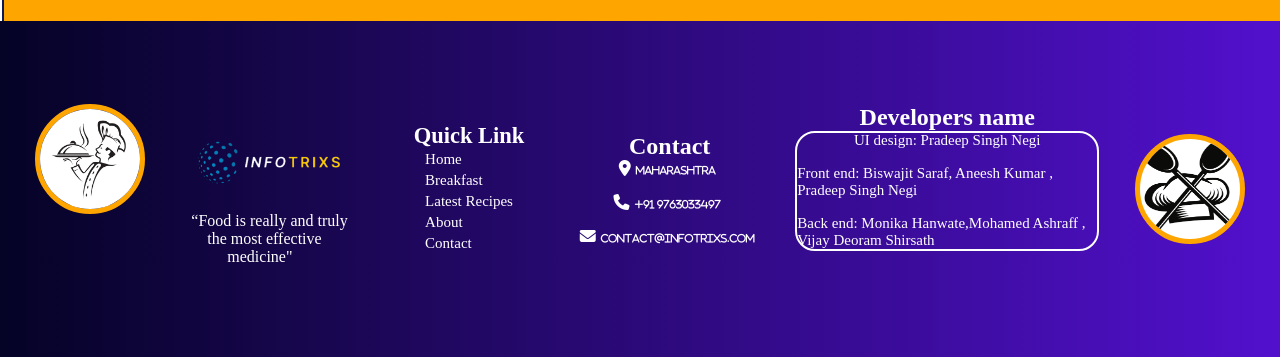
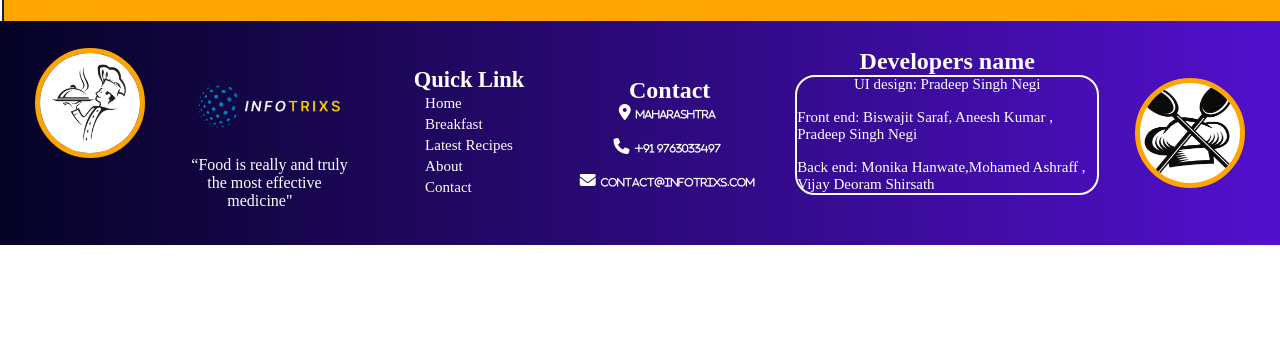
Before and after one commit to Biswa4414/Infotrix-recipe-project, a website: page about/index.html in a window 1280 px wide. Shown: the part 1770-2127 px from the top of the page. After the commit the page ends 2015 px from the top, so only its background shows below. Drawn offline with Linux system fonts and the light colour scheme.

Commit message:
Update about.css

```diff
--- a/about/about.css
+++ b/about/about.css
@@ -477,7 +477,7 @@ div.footer {
   justify-content: space-between;
   align-items: center;
   background: linear-gradient(to right, #050326, #5210cd);
-height :42%
+height :28%
 }
 div.footer .navbar {
   width: 100%;
```
